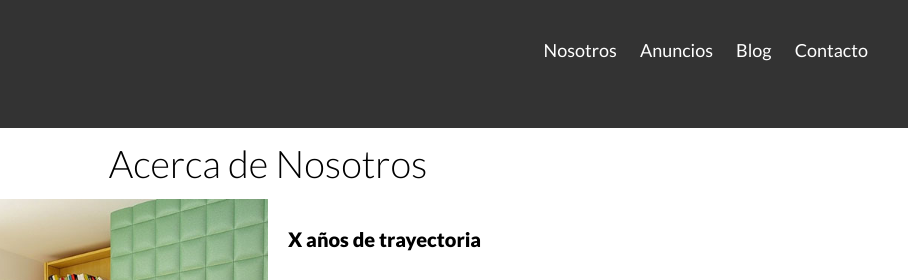
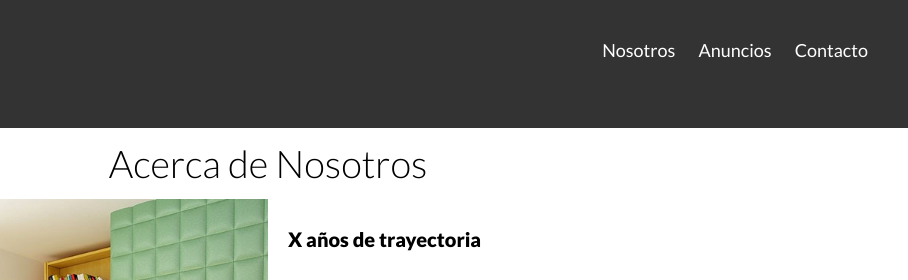
Before and after one commit to nachovillar/V-S, a website: page Bienes Raices/nosotros.html in a window 1280 px wide. Shown: the top 280 px of the page, 372-1280 px from the left. Drawn offline with Linux system fonts and the light colour scheme.

Commit message:
eliminando blog
se eliminó blog de la barra

```diff
--- a/Bienes Raices/nosotros.html
+++ b/Bienes Raices/nosotros.html
@@ -23,7 +23,6 @@
                 <nav class="navegacion">
                     <a href="nosotros.html">Nosotros</a>
                     <a href="anuncios.html">Anuncios</a>
-                    <a href="blog.html">Blog</a>
                     <a href="contacto.html">Contacto</a>
                 </nav>
 
```
